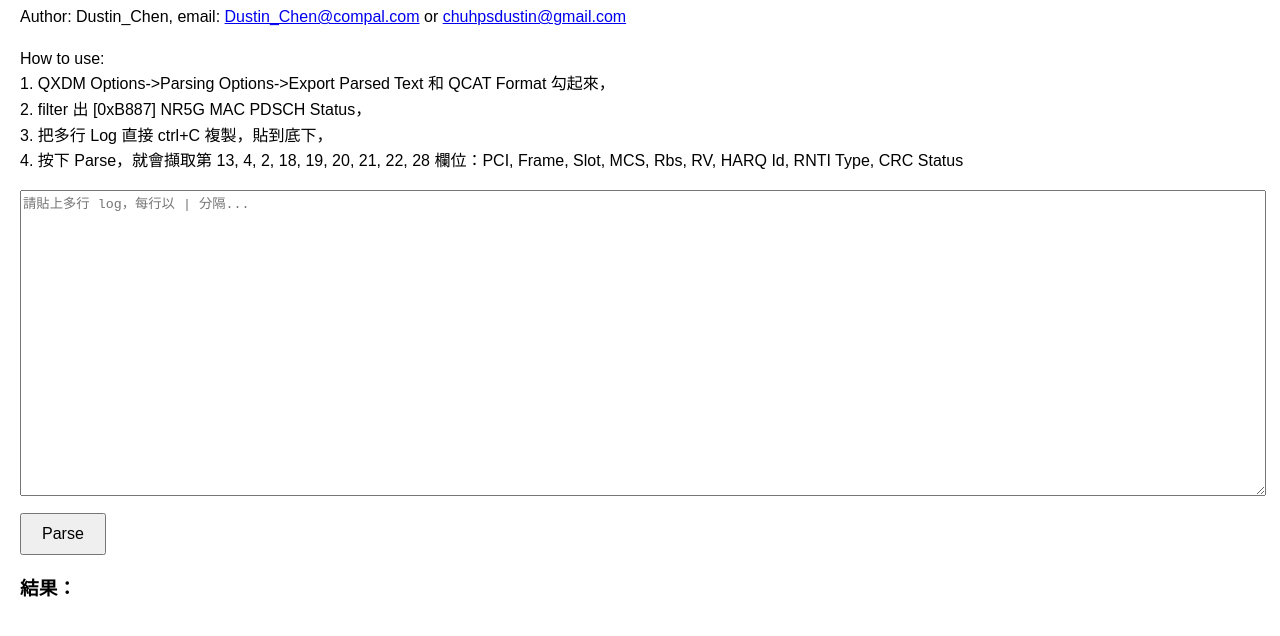
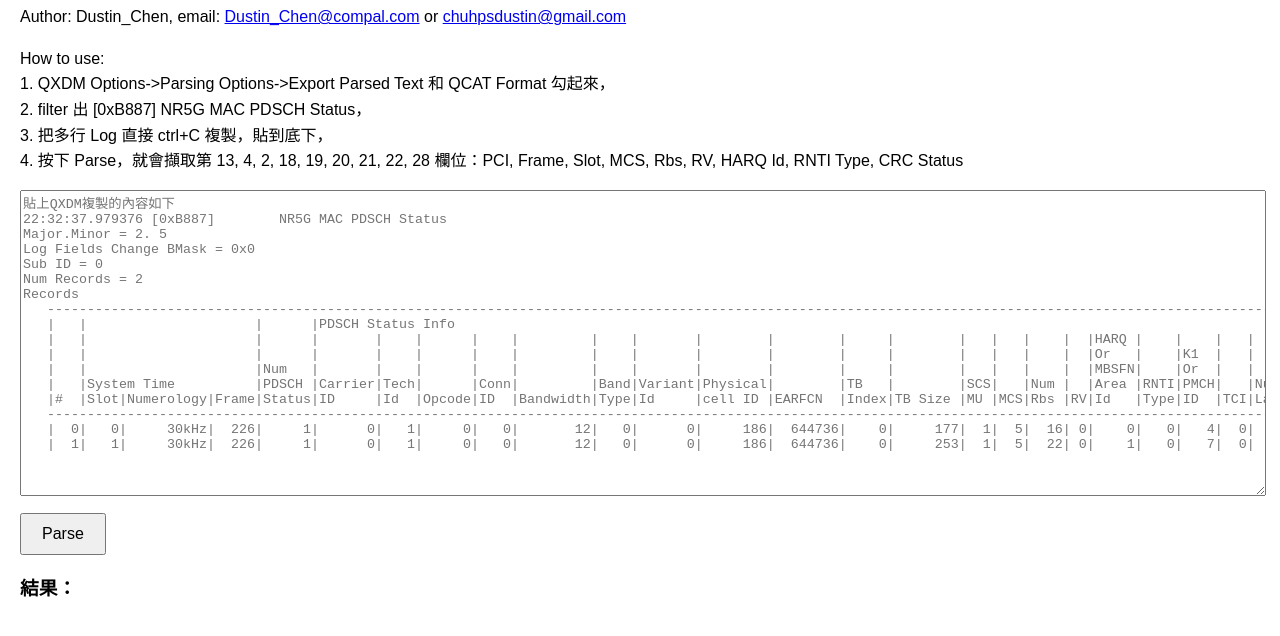
Before and after one commit to dustinchen26/QXDM_PDSCH_MCS, a plain HTML site: page index.html in a window 1280 px wide. Shown: the part 74-710 px from the top of the page. Drawn offline with Linux system fonts and the light colour scheme.

Commit message:
add example input

```diff
--- a/index.html
+++ b/index.html
@@ -13,6 +13,9 @@
       width: 100%;
       height: 300px;
       font-family: monospace;
+      white-space: pre;   /* 保留換行和空白，不自動斷行 */
+      overflow-x: auto;   /* 水平捲軸 */
+      overflow-y: auto;   /* 垂直捲軸 */
     }
     button {
       margin-top: 10px;
@@ -54,7 +57,24 @@
     3. 把多行 Log 直接 ctrl+C 複製，貼到底下，<br>
     4. 按下 Parse，就會擷取第 13, 4, 2, 18, 19, 20, 21, 22, 28 欄位：PCI, Frame, Slot, MCS, Rbs, RV, HARQ Id, RNTI Type, CRC Status
   </p>
-  <textarea id="logInput" placeholder="請貼上多行 log，每行以 | 分隔..."></textarea>
+  <textarea id="logInput" placeholder="貼上QXDM複製的內容如下
+22:32:37.979376	[0xB887]	NR5G MAC PDSCH Status
+Major.Minor = 2. 5
+Log Fields Change BMask = 0x0
+Sub ID = 0
+Num Records = 2
+Records
+   ---------------------------------------------------------------------------------------------------------------------------------------------------------------------------------------------------------------------------------------------------------------------------------------------------------------------------------
+   |   |                     |      |PDSCH Status Info                                                                                                                                                                                                                                                                             |
+   |   |                     |      |       |    |      |    |         |    |       |        |        |     |        |   |   |    |  |HARQ |    |    |   |      |         |        |      |    |   |       |      |      |    |       |       |       |       |      |     |        |     |        |       |       |       |       |
+   |   |                     |      |       |    |      |    |         |    |       |        |        |     |        |   |   |    |  |Or   |    |K1  |   |      |         |        |      |    |   |       |      |      |    |       |       |       |       |      |     |        |     |        |RX     |RX     |RX     |RX     |
+   |   |                     |Num   |       |    |      |    |         |    |       |        |        |     |        |   |   |    |  |MBSFN|    |Or  |   |      |         |        |      |New |   |       |      |      |    |HD     |HARQ   |HD     |HARQ   |      |Is   |        |High |        |Antenna|Antenna|Antenna|Antenna|
+   |   |System Time          |PDSCH |Carrier|Tech|      |Conn|         |Band|Variant|Physical|        |TB   |        |SCS|   |Num |  |Area |RNTI|PMCH|   |Num   |Iteration|CRC     |CRC   |Tx  |   |Discard|Bypass|Bypass|Num |Onload |Onload |Offload|Offload|Did   |IOVec|        |Clock|        |Mapping|Mapping|Mapping|Mapping|
+   |#  |Slot|Numerology|Frame|Status|ID     |Id  |Opcode|ID  |Bandwidth|Type|Id     |cell ID |EARFCN  |Index|TB Size |MU |MCS|Rbs |RV|Id   |Type|ID  |TCI|Layers|Index    |State   |Status|Flag|NDI|Mode   |Decode|HARQ  |ReTx|Timeout|Timeout|Timeout|Timeout|Recomb|Valid|Mod Type|Mode |Num RX  |0      |1      |2      |3      |
+   ---------------------------------------------------------------------------------------------------------------------------------------------------------------------------------------------------------------------------------------------------------------------------------------------------------------------------------
+   |  0|   0|     30kHz|  226|     1|      0|   1|     0|   0|       12|   0|      0|     186|  644736|    0|     177|  1|  5|  16| 0|    0|   0|   4|  0|     1|        0|    PASS|  PASS|   1|  1|      0|     0|     0|   0|      0|      0|      0|      0|     0| true|    QPSK|    0|4x4_MIMO|      0|      0|      0|      0|
+   |  1|   1|     30kHz|  226|     1|      0|   1|     0|   0|       12|   0|      0|     186|  644736|    0|     253|  1|  5|  22| 0|    1|   0|   7|  0|     1|        0|    PASS|  PASS|   1|  1|      0|     0|     0|   0|      0|      0|      0|      0|     0| true|    QPSK|    0|4x4_MIMO|      0|      0|      0|      0|
+  "></textarea>
   <button onclick="parseLogs()">Parse</button>
   <h3>結果：</h3>
   <div id="output"></div>
```
